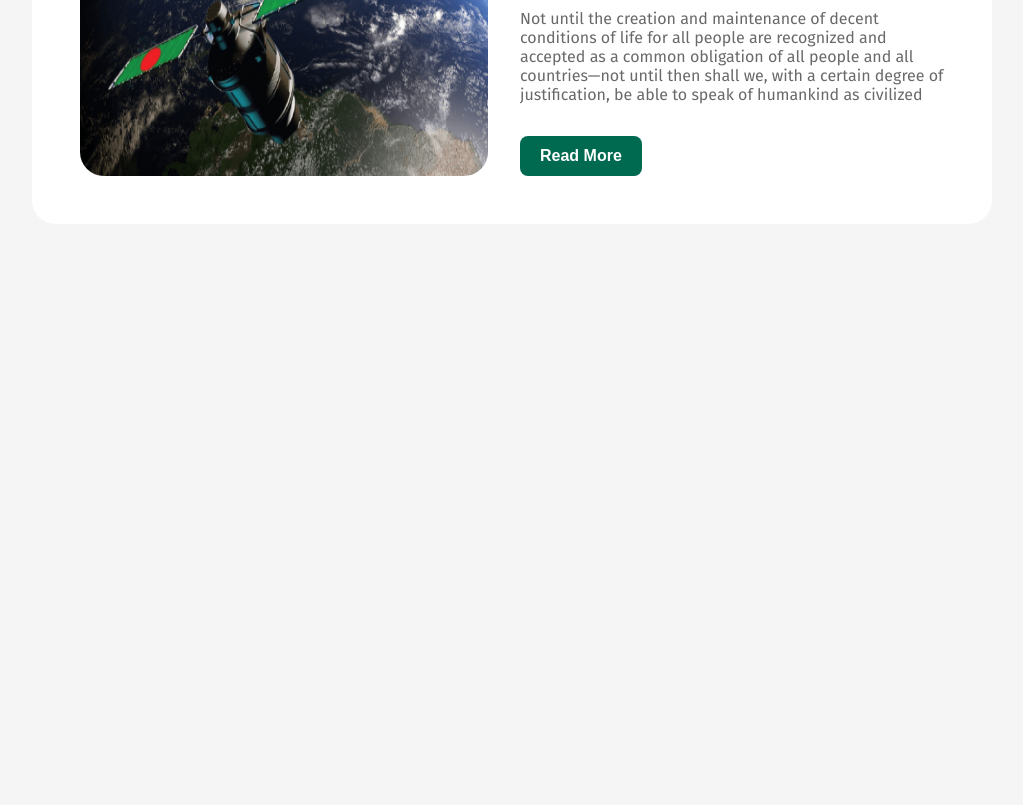
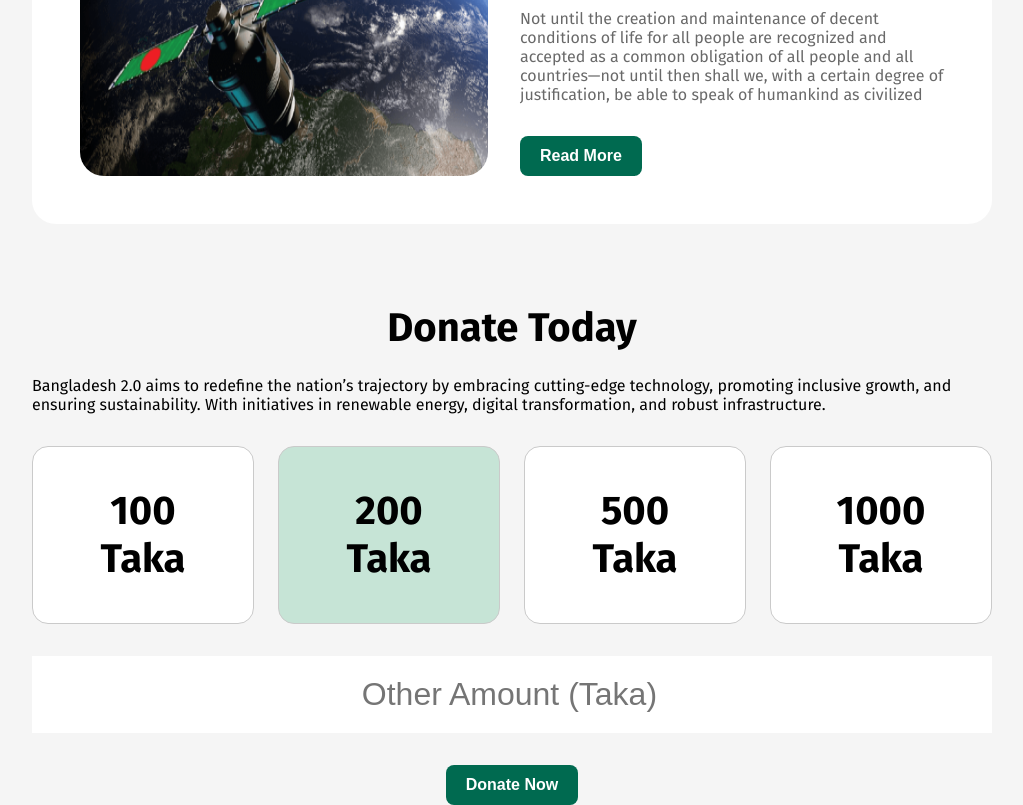
Before and after one commit to srsohan210/first-asignment, a plain HTML site: page index.html in a window 1280 px wide. Shown: the part 3091-3896 px from the top of the page, without its empty margins (128-1151 px from the left). Before the commit the page ends 3339 px from the top, so only its background shows below. Drawn offline with Linux system fonts and the light colour scheme.

Commit message:
added donate section

```diff
--- a/index.html
+++ b/index.html
@@ -170,5 +170,35 @@
           </button>
         </div>
       </div>
+
+
+
+
+      <h1 class="donate">
+        Donate Today
+    </h1>
+    <div class="sub">
+        Bangladesh 2.0 aims to redefine the nation’s trajectory by embracing cutting-edge technology, promoting inclusive growth, and ensuring sustainability. With initiatives in renewable energy, digital transformation, and robust infrastructure.
+    </div>
+    <div class="boxtt">
+        <div class="boxnn"><h1>100 Taka</h1></div>
+        <div class="boxnn dui"><h1>200 Taka</h1></div>
+        <div class="boxnn tin"><h1>500 Taka</h1></div>
+        <div class="boxnn"><h1>1000 Taka</h1></div>
+    </div>
+    <div class="takaa">
+        <input type="text" class="taka" placeholder="Other Amount (Taka)" >
+    </div>
+    <div class="center1">
+        <button class="read">Donate Now</button>
+    </div>
+
+
+
+
+
+
+
+
   </body>
 </html>
--- a/style.css
+++ b/style.css
@@ -193,3 +193,56 @@ body{
     border-radius: 8px;
     background-color:#006A50 ;
 }
+
+
+.donate{
+    margin: 80px 160px 24px;
+    text-align: center;
+    font-size: 40px;
+    font-weight: bold;
+}
+.sub{
+    margin: 24px 160px 0px;
+}
+.boxtt{
+    display: flex;
+    justify-content: space-between;
+    margin: 32px 160px;
+}
+.boxnn{
+    font-weight: bolder;
+    font-size: 20px;
+    border: 1px solid rgb(202, 202, 202);
+    width: 240px;
+    padding: 40px;
+    align-items: center;
+    text-align: center;
+    border-radius: 16px;
+    background-color: #ffffff;
+}
+.dui{
+    background-color: #C6E4D6;
+    margin: 0px 24px;
+}
+.tin{
+    margin-right: 24px;
+}
+.takaa{
+    text-align: center;
+    background-color: #ffffff;
+    padding: 20px;
+    font-size: 16px;
+    border: 0px;
+    box-sizing: border-box;
+    margin: 32px 160px 32px 160px;
+    align-content: center;
+}
+.taka{
+    border: 0px;
+    margin-left: 13%;
+    font-size: 32px;
+}
+.center1{
+    text-align: center;
+    margin-top: 32px;
+}
```
